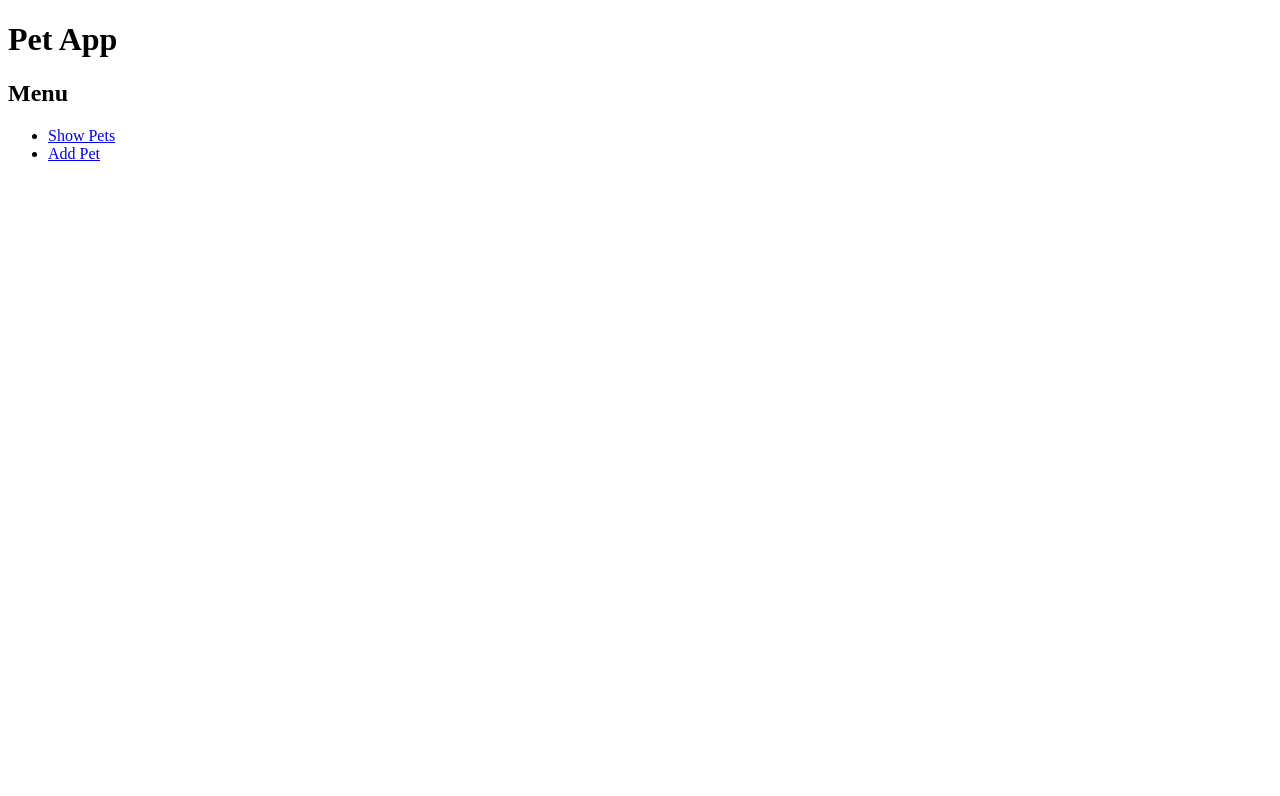
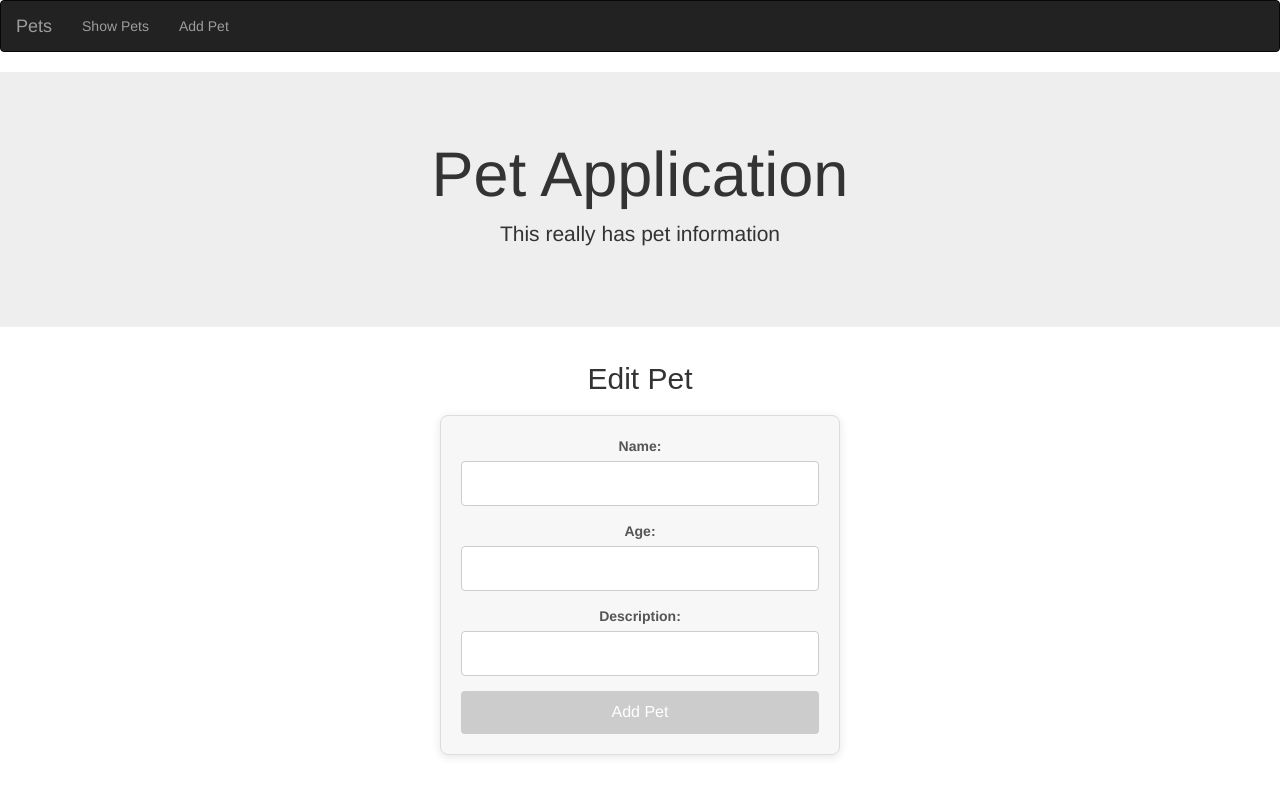
Before and after one commit to boolean-uk/angular-routing-form-workshop, an Angular app: page /pets/edit/1 in a window 1280 px wide. Before the commit this address led to /. Shown: the top 796 px of the page. Built offline with nearby package versions, Linux system fonts and the light colour scheme; no server answers.

Commit message:
added edit form

```diff
--- a/src/app/app-routing.module.ts
+++ b/src/app/app-routing.module.ts
@@ -3,11 +3,13 @@ import { RouterModule, Routes } from '@angular/router';
 import { ListComponent } from './pets/list/list.component';
 import { AddComponent } from './pets/add/add.component';
 import { ViewComponent } from './pets/view/view.component';
+import { EditComponent } from './pets/edit/edit.component';
 
 const routes: Routes = [
   { path: 'pets', component: ListComponent },
   { path: 'pets/add', component: AddComponent },
   { path: 'pets/:id', component: ViewComponent },
+  { path: 'pets/edit/:id', component: EditComponent },
 ];
 
 @NgModule({
--- a/src/app/app.component.css
+++ b/src/app/app.component.css
@@ -0,0 +1,73 @@
+/* General container styling */
+form {
+  max-width: 400px;
+  margin: 0 auto;
+  padding: 20px;
+  background-color: #f7f7f7;
+  border: 1px solid #ddd;
+  border-radius: 8px;
+  box-shadow: 0 2px 10px rgba(0, 0, 0, 0.1);
+}
+
+/* Form heading */
+h2 {
+  text-align: center;
+  color: #333;
+  font-family: "Arial", sans-serif;
+  margin-bottom: 20px;
+}
+
+/* Form elements */
+div {
+  margin-bottom: 15px;
+}
+
+label {
+  display: block;
+  font-weight: bold;
+  color: #555;
+  margin-bottom: 5px;
+}
+
+input[type="text"] {
+  width: 100%;
+  padding: 10px;
+  border: 1px solid #ccc;
+  border-radius: 4px;
+  box-sizing: border-box;
+  font-size: 16px;
+  transition: border-color 0.3s ease;
+}
+
+/* Focused input styling */
+input[type="text"]:focus {
+  border-color: #5a9;
+  outline: none;
+}
+
+/* Submit button styling */
+button {
+  width: 100%;
+  padding: 10px;
+  background-color: #28a745;
+  border: none;
+  border-radius: 4px;
+  color: white;
+  font-size: 16px;
+  cursor: pointer;
+  transition: background-color 0.3s ease;
+}
+
+/* Disabled button */
+button[disabled] {
+  background-color: #ccc;
+}
+
+/* Hover and active state */
+button:not([disabled]):hover {
+  background-color: #218838;
+}
+
+button:not([disabled]):active {
+  background-color: #1e7e34;
+}
--- a/src/app/app.component.html
+++ b/src/app/app.component.html
@@ -1,3 +1,12 @@
-<h1>Pet App</h1>
 <app-menu></app-menu>
-<router-outlet />
+<div class="jumbotron">
+  <div class="container text-center">
+    <h1>Pet Application</h1>
+    <p>This really has pet information</p>
+  </div>
+</div>
+<div class="container-fluid bg-3 text-center">
+  <div class="row">
+    <router-outlet />
+  </div>
+</div>
--- a/src/app/layout/menu/menu.component.html
+++ b/src/app/layout/menu/menu.component.html
@@ -1,5 +1,23 @@
-<h2>Menu</h2>
-<ul>
-  <li><a routerLink="/pets">Show Pets</a></li>
-  <li><a routerLink="/pets/add">Add Pet</a></li>
-</ul>
+<nav class="navbar navbar-inverse">
+  <div class="container-fluid">
+    <div class="navbar-header">
+      <button
+        type="button"
+        class="navbar-toggle"
+        data-toggle="collapse"
+        data-target="#myNavbar"
+      >
+        <span class="icon-bar"></span>
+        <span class="icon-bar"></span>
+        <span class="icon-bar"></span>
+      </button>
+      <a class="navbar-brand" href="#">Pets</a>
+    </div>
+    <div class="collapse navbar-collapse" id="myNavbar">
+      <ul class="nav navbar-nav">
+        <li><a routerLink="/pets">Show Pets</a></li>
+        <li><a routerLink="/pets/add">Add Pet</a></li>
+      </ul>
+    </div>
+  </div>
+</nav>
--- a/src/app/pets/add/add.component.css
+++ b/src/app/pets/add/add.component.css
@@ -0,0 +1,73 @@
+/* General container styling */
+form {
+  max-width: 400px;
+  margin: 0 auto;
+  padding: 20px;
+  background-color: #f7f7f7;
+  border: 1px solid #ddd;
+  border-radius: 8px;
+  box-shadow: 0 2px 10px rgba(0, 0, 0, 0.1);
+}
+
+/* Form heading */
+h2 {
+  text-align: center;
+  color: #333;
+  font-family: "Arial", sans-serif;
+  margin-bottom: 20px;
+}
+
+/* Form elements */
+div {
+  margin-bottom: 15px;
+}
+
+label {
+  display: block;
+  font-weight: bold;
+  color: #555;
+  margin-bottom: 5px;
+}
+
+input[type="text"] {
+  width: 100%;
+  padding: 10px;
+  border: 1px solid #ccc;
+  border-radius: 4px;
+  box-sizing: border-box;
+  font-size: 16px;
+  transition: border-color 0.3s ease;
+}
+
+/* Focused input styling */
+input[type="text"]:focus {
+  border-color: #5a9;
+  outline: none;
+}
+
+/* Submit button styling */
+button {
+  width: 100%;
+  padding: 10px;
+  background-color: #28a745;
+  border: none;
+  border-radius: 4px;
+  color: white;
+  font-size: 16px;
+  cursor: pointer;
+  transition: background-color 0.3s ease;
+}
+
+/* Disabled button */
+button[disabled] {
+  background-color: #ccc;
+}
+
+/* Hover and active state */
+button:not([disabled]):hover {
+  background-color: #218838;
+}
+
+button:not([disabled]):active {
+  background-color: #1e7e34;
+}
--- a/src/app/pets/edit/edit.component.css
+++ b/src/app/pets/edit/edit.component.css
@@ -0,0 +1,73 @@
+/* General container styling */
+form {
+  max-width: 400px;
+  margin: 0 auto;
+  padding: 20px;
+  background-color: #f7f7f7;
+  border: 1px solid #ddd;
+  border-radius: 8px;
+  box-shadow: 0 2px 10px rgba(0, 0, 0, 0.1);
+}
+
+/* Form heading */
+h2 {
+  text-align: center;
+  color: #333;
+  font-family: "Arial", sans-serif;
+  margin-bottom: 20px;
+}
+
+/* Form elements */
+div {
+  margin-bottom: 15px;
+}
+
+label {
+  display: block;
+  font-weight: bold;
+  color: #555;
+  margin-bottom: 5px;
+}
+
+input[type="text"] {
+  width: 100%;
+  padding: 10px;
+  border: 1px solid #ccc;
+  border-radius: 4px;
+  box-sizing: border-box;
+  font-size: 16px;
+  transition: border-color 0.3s ease;
+}
+
+/* Focused input styling */
+input[type="text"]:focus {
+  border-color: #5a9;
+  outline: none;
+}
+
+/* Submit button styling */
+button {
+  width: 100%;
+  padding: 10px;
+  background-color: #28a745;
+  border: none;
+  border-radius: 4px;
+  color: white;
+  font-size: 16px;
+  cursor: pointer;
+  transition: background-color 0.3s ease;
+}
+
+/* Disabled button */
+button[disabled] {
+  background-color: #ccc;
+}
+
+/* Hover and active state */
+button:not([disabled]):hover {
+  background-color: #218838;
+}
+
+button:not([disabled]):active {
+  background-color: #1e7e34;
+}
--- a/src/app/pets/edit/edit.component.html
+++ b/src/app/pets/edit/edit.component.html
@@ -1 +1,21 @@
-<p>edit works!</p>
+<div>
+  <h2>Edit Pet</h2>
+  <form [formGroup]="petForm" (ngSubmit)="updatePet()">
+    <div>
+      <label for="name">Name:</label>
+      <input type="text" id="name" formControlName="name" />
+    </div>
+
+    <div>
+      <label for="age">Age:</label>
+      <input type="text" id="age" formControlName="age" />
+    </div>
+
+    <div>
+      <label for="description">Description:</label>
+      <input type="text" id="description" formControlName="description" />
+    </div>
+
+    <button type="submit" [disabled]="petForm.invalid">Add Pet</button>
+  </form>
+</div>
--- a/src/app/pets/edit/edit.component.ts
+++ b/src/app/pets/edit/edit.component.ts
@@ -1,10 +1,51 @@
-import { Component } from '@angular/core';
+import { Component, inject } from '@angular/core';
+import { PetsService } from '../pets.service';
+import { ActivatedRoute, Router } from '@angular/router';
+
+import { FormBuilder, FormGroup, Validators } from '@angular/forms';
+import { Pet } from '../models/pet';
+import { Observable } from 'rxjs';
 
 @Component({
   selector: 'app-edit',
   templateUrl: './edit.component.html',
-  styleUrl: './edit.component.css'
+  styleUrl: './edit.component.css',
 })
 export class EditComponent {
+  pet$ = new Observable<Pet>();
+  petForm: FormGroup;
+  router = inject(Router);
+  formBuilder = inject(FormBuilder);
+  opet: Pet | null = null;
+  petsService: PetsService;
 
+  constructor(
+    private readonly service: PetsService,
+    private readonly route: ActivatedRoute
+  ) {
+    this.petsService = service;
+    this.pet$ = this.service.GetPetById(
+      Number(route.snapshot.paramMap.get('id'))
+    );
+
+    this.petForm = this.formBuilder.group({
+      name: ['', Validators.required],
+      age: ['', Validators.required],
+      description: ['', Validators.required],
+    });
+    this.pet$.subscribe((pet) => {
+      if (pet) {
+        this.petForm.patchValue({
+          name: pet.name,
+          age: pet.age,
+          description: pet.description,
+        });
+      }
+    });
+  }
+
+  updatePet() {
+    //this.petsService.updatePet({ ...this.carForm.value, id: Number(this.id) });
+    this.router.navigate(['pets']);
+  }
 }
--- a/src/app/pets/list/list.component.html
+++ b/src/app/pets/list/list.component.html
@@ -1,15 +1,10 @@
-<ul>
-  <li *ngFor="let p of pets$ | async">
-    <span id="item{{ p.id }}" class="red">{{ p.name }}</span>
-  </li>
-</ul>
-
-<table>
+<table class="table table-dark table-striped">
   <thead>
     <tr>
       <td>name</td>
       <td>description</td>
       <td>age</td>
+      <td>edit</td>
     </tr>
   </thead>
   <tbody>
@@ -20,6 +15,9 @@
 
       <td class="red">{{ p.description }}</td>
       <td>{{ p.age }}</td>
+      <td>
+        <a routerLink="/pets/edit/{{ p.id }}">edit</a>
+      </td>
     </tr>
   </tbody>
 </table>
--- a/src/app/pets/pets.module.ts
+++ b/src/app/pets/pets.module.ts
@@ -8,7 +8,7 @@ import { ReactiveFormsModule } from '@angular/forms';
 import { RouterModule } from '@angular/router';
 
 @NgModule({
-  declarations: [AddComponent, ViewComponent, ListComponent],
+  declarations: [AddComponent, ViewComponent, ListComponent, EditComponent],
   imports: [CommonModule, ReactiveFormsModule, RouterModule],
   exports: [AddComponent, ViewComponent, ListComponent],
 })
--- a/src/app/pets/pets.service.ts
+++ b/src/app/pets/pets.service.ts
@@ -17,4 +17,7 @@ export class PetsService {
   public getPets(): Observable<Pet[]> {
     return this.http.get<Pet[]>(`${environment.api}`);
   }
+  public updatePet(p: Pet): void {
+    console.log('put', p);
+  }
 }
--- a/src/index.html
+++ b/src/index.html
@@ -1,11 +1,18 @@
-<!doctype html>
+<!DOCTYPE html>
 <html lang="en">
   <head>
-  <meta charset="utf-8">
+    <meta charset="utf-8" />
     <title>AngularPetWorkshop0</title>
-  <base href="/">
-  <meta name="viewport" content="width=device-width, initial-scale=1">
-  <link rel="icon" type="image/x-icon" href="favicon.ico">
+    <base href="/" />
+    <meta name="viewport" content="width=device-width, initial-scale=1" />
+
+    <link
+      rel="stylesheet"
+      href="https://maxcdn.bootstrapcdn.com/bootstrap/3.4.1/css/bootstrap.min.css"
+    />
+    <script src="https://ajax.googleapis.com/ajax/libs/jquery/3.7.1/jquery.min.js"></script>
+    <script src="https://maxcdn.bootstrapcdn.com/bootstrap/3.4.1/js/bootstrap.min.js"></script>
+    <link rel="icon" type="image/x-icon" href="favicon.ico" />
   </head>
   <body>
     <app-root></app-root>
```
Also changed, not shown: 1 other file (tests, documents, lock files or other folders). Lines whose indentation alone changed are shown as unchanged.
